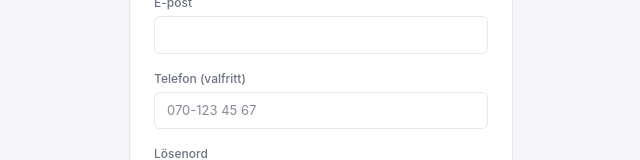
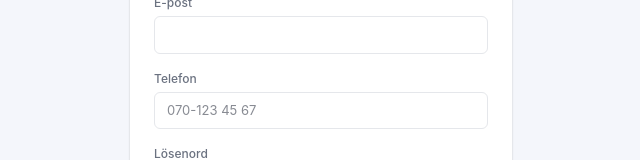
Before and after one commit to siemteaghesogubay-git/Mysubs-frontend, a React (Vite) app: page /register in a window 1280 px wide. Shown: the part 293-453 px from the top of the page, without its empty margins (319-959 px from the left). Built offline with nearby package versions, Linux system fonts and the light colour scheme; no server answers.

Commit message:
deleted "valfritt " from registeretions site

```diff
--- a/src/pages/Register/Register.tsx
+++ b/src/pages/Register/Register.tsx
@@ -298,7 +298,7 @@ export function Register() {
 
             <div className="mb-4">
               <label htmlFor="phoneNumber" className={labelClass}>
-                Telefon (valfritt)
+                Telefon
               </label>
               <input
                 id="phoneNumber"
```
